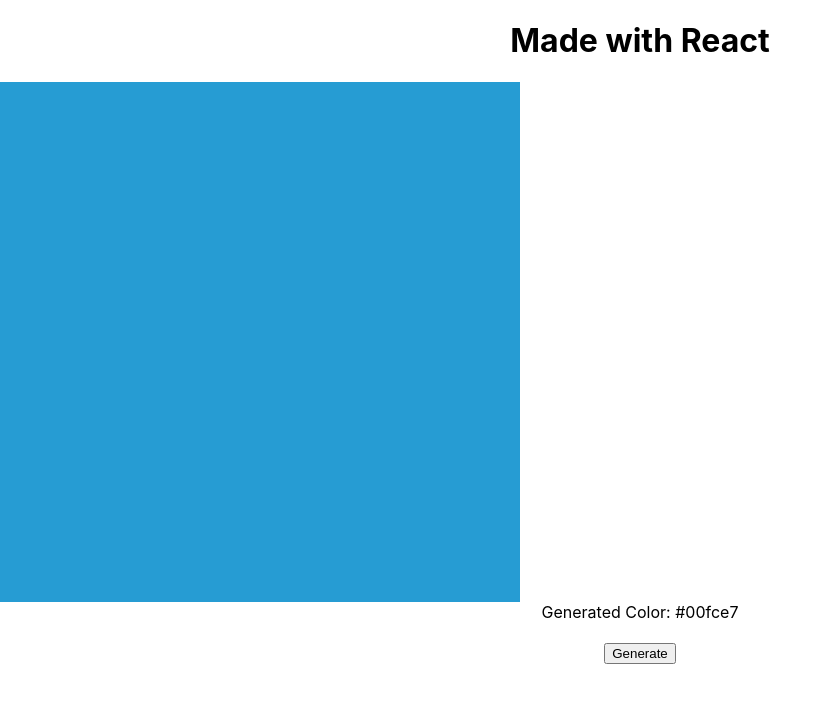
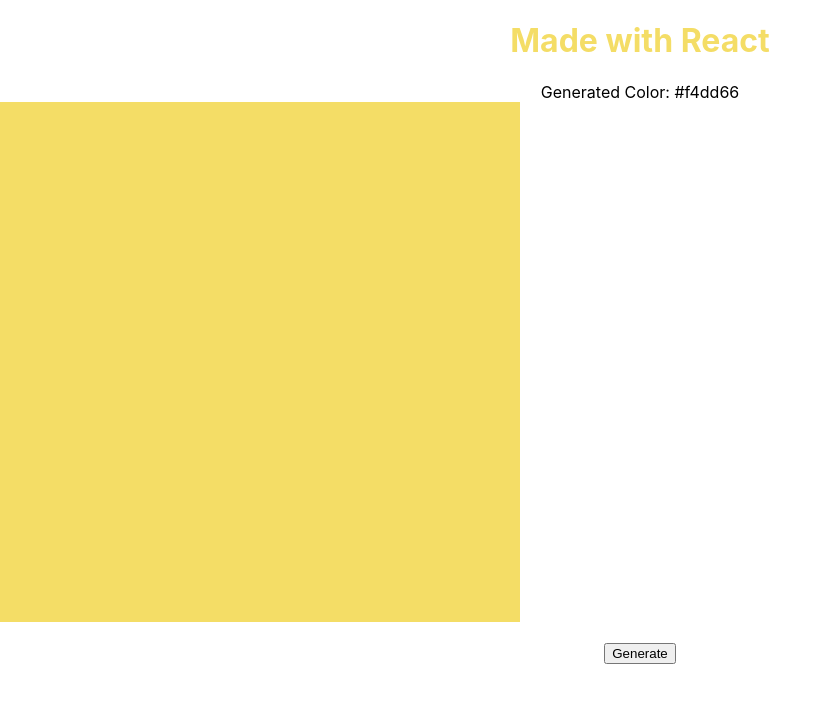
Before and after one commit to LoooserWith3o/random-color-gen, a React (Create React App) app: page / in a window 1280 px wide. Shown: the top 702 px of the page, without its empty margins (0-833 px from the left). Built offline with nearby package versions, Linux system fonts and the light colour scheme.

Commit message:
Added newest version, with changing title

```diff
--- a/src/App.js
+++ b/src/App.js
@@ -4,15 +4,15 @@
 
 function App() {
   const [color, setColor] = useState(randomColor());
-  const generateColor = randomColor('');
+  // const generateColor = randomColor();
   return (
     <div className="App">
-      <h1 style={{ color: { generateColor } }}>Made with React</h1>
+      <h1 style={{ color: color }}>Made with React</h1>
+      <div>Generated Color: {color}</div>
       <div
         style={{
-          color: color,
+          // color: color,
           backgroundColor: color,
-          transition: 0.8,
           width: '500px',
           height: '500px',
           display: 'flex',
@@ -22,9 +22,9 @@
           alignItems: 'center',
         }}
       />
-      <div>Generated Color: {generateColor}</div>
+
       <br />
-      <button onClick={() => setColor(generateColor)}>Generate</button>
+      <button onClick={() => setColor(randomColor())}>Generate</button>
       <br />
     </div>
   );
```
